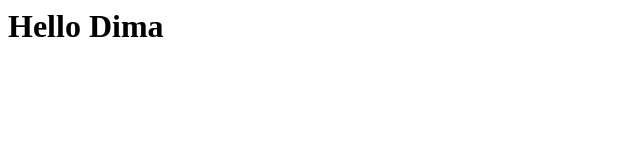
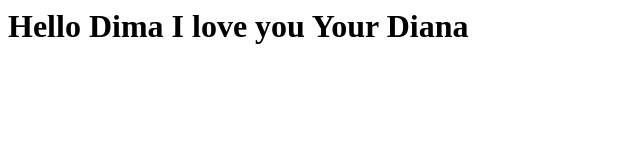
Before and after one commit to diana-kyrychyk/git-sample, a plain HTML site: page index.html in a window 1280 px wide. Shown: the whole page, without its empty margins (0-640 px from the left). Drawn offline with Linux system fonts and the light colour scheme.

Commit message:
WRONG commit!

```diff
--- a/index.html
+++ b/index.html
@@ -1 +1,4 @@
-<h1>Hello Dima</h1>
+<h1>Hello Dima I love you
+
+Your Diana
+</h1>
```
